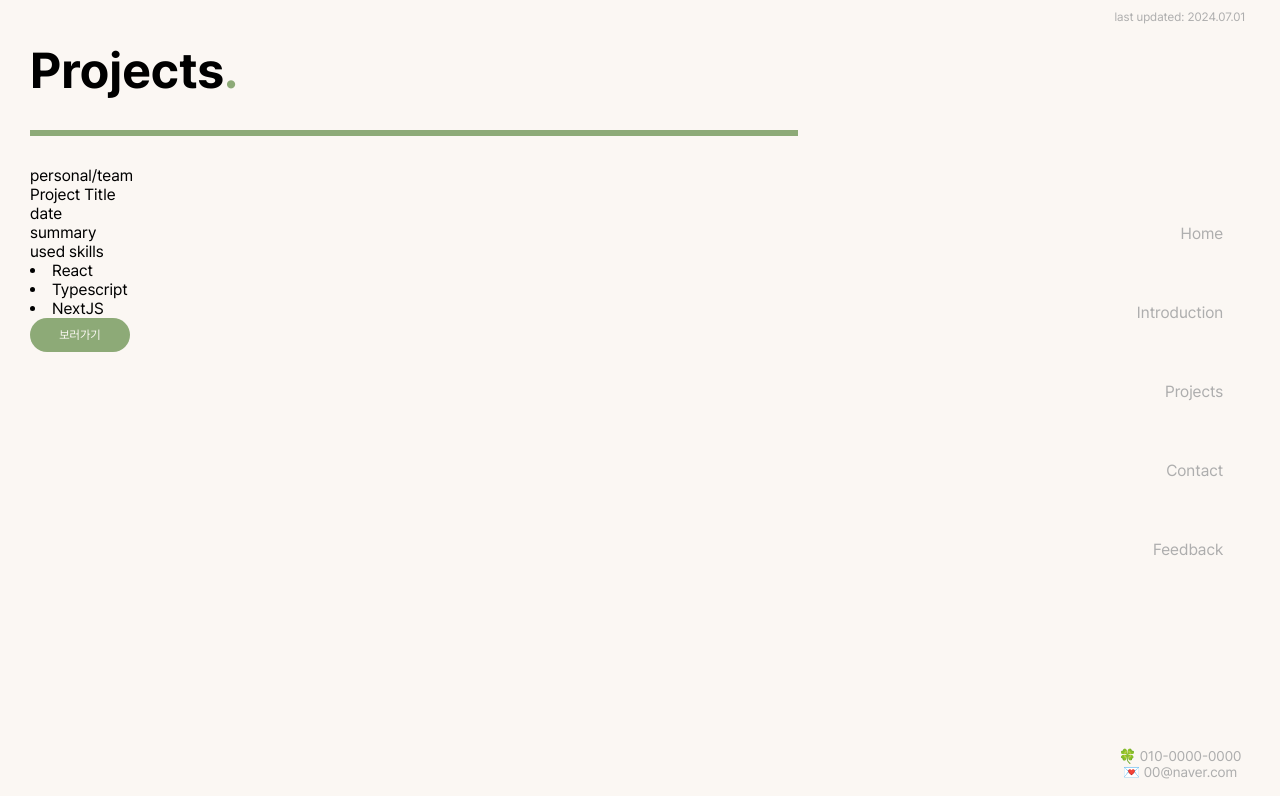
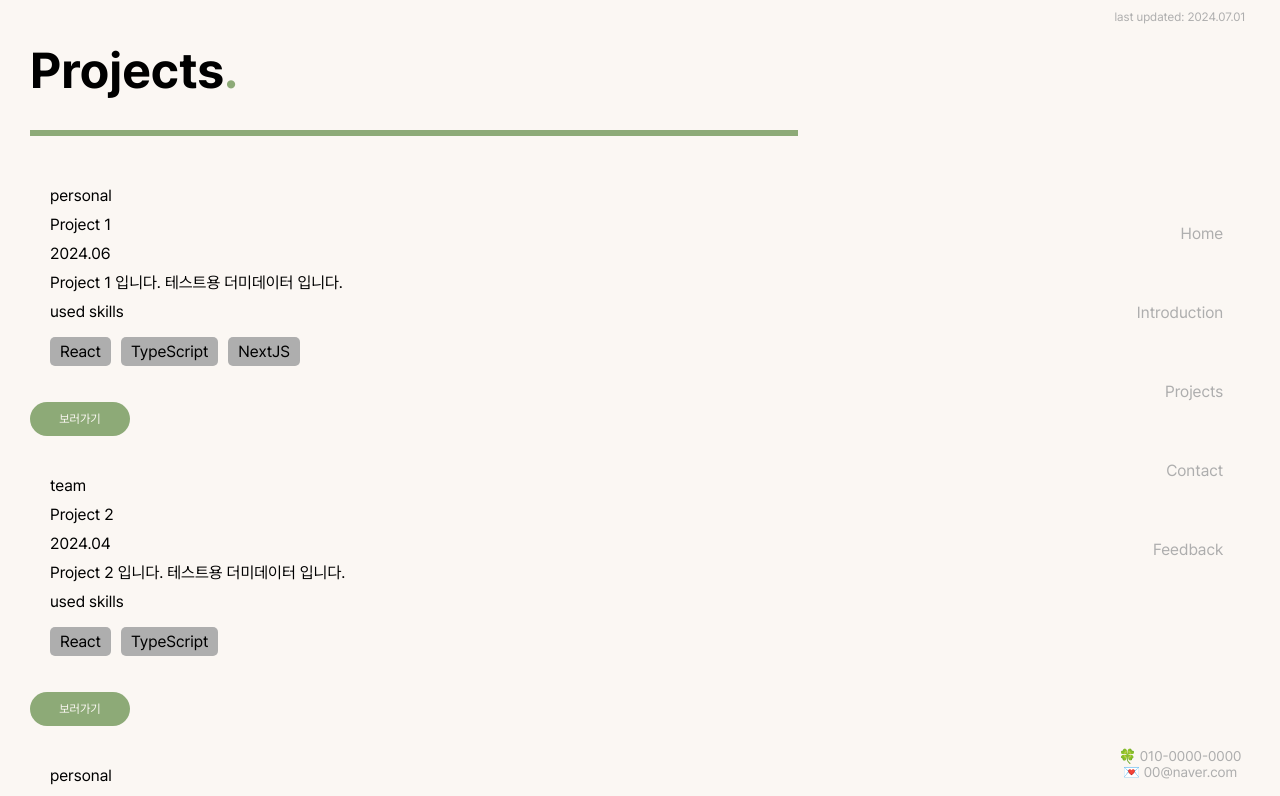
Before and after one commit to vedze/ez-portfolio, a Next.js app: page /projects in a window 1280 px wide. Shown: the top 796 px of the page. Built offline with nearby package versions, Linux system fonts and the light colour scheme.

Commit message:
Fix: ProjectsContent에 보여줄 Project 컴포넌트와 projects 더미데이터 생성하여 테스트

```diff
--- a/src/app/projects/ProjectsContent.tsx
+++ b/src/app/projects/ProjectsContent.tsx
@@ -1,19 +1,18 @@
+import styles from "@/styles/contents/projectscontent.module.css";
+
+import { projects } from "@/util/projects";
+import Project from "@/components/Project";
 import Button from "@/components/Button";
 
 export default function ProjectsContent() {
   return (
-    <div>
-      <div>personal/team</div>
-      <div>Project Title</div>
-      <div>date</div>
-      <div>summary</div>
-      <div>
-        used skills
-        <li>React</li>
-        <li>Typescript</li>
-        <li>NextJS</li>
-      </div>
-      <Button type="button" text="보러가기" />
+    <div className={styles.projectsContent}>
+      {projects.map((project, idx) => (
+        <div key={idx}>
+          <Project project={project} />
+          <Button type="button" text="보러가기" />
+        </div>
+      ))}
     </div>
   );
 }
--- /dev/null
+++ b/src/components/Project.tsx
@@ -0,0 +1,27 @@
+interface ProjectProps {
+  project: ProjectType;
+}
+
+import styles from "@/styles/contents/projectscontent.module.css";
+import { ProjectType } from "@/util/projects";
+
+function Project({ project }: ProjectProps) {
+  return (
+    <div className={styles.project}>
+      <div>{project.type}</div>
+      <div>{project.title}</div>
+      <div>{project.date}</div>
+      <div>{project.summary}</div>
+      <div>
+        used skills
+        <ul>
+          {project.skills.map((skill, idx) => (
+            <li key={idx}>{skill}</li>
+          ))}
+        </ul>
+      </div>
+    </div>
+  );
+}
+
+export default Project;
--- /dev/null
+++ b/src/styles/contents/projectscontent.module.css
@@ -0,0 +1,28 @@
+.projectsContent {
+  display: flex;
+  flex-direction: column;
+  gap: 20px;
+}
+
+.project {
+  padding: 20px;
+  /* line-height: 2em; */
+}
+
+.project div {
+  margin-bottom: 10px;
+}
+
+.project ul {
+  list-style-type: none;
+  padding: 0;
+}
+
+.project li {
+  display: inline-block;
+  border-radius: 5px;
+  margin-right: 10px;
+  padding: 5px 10px;
+
+  background-color: #aeaeae;
+}
--- /dev/null
+++ b/src/util/projects.ts
@@ -0,0 +1,38 @@
+export interface ProjectType {
+  type: string;
+  title: string;
+  date: string;
+  summary: string;
+  skills: string[];
+}
+
+export const projects: ProjectType[] = [
+  {
+    type: "personal",
+    title: "Project 1",
+    date: "2024.06",
+    summary: "Project 1 입니다. 테스트용 더미데이터 입니다.",
+    skills: ["React", "TypeScript", "NextJS"],
+  },
+  {
+    type: "team",
+    title: "Project 2",
+    date: "2024.04",
+    summary: "Project 2 입니다. 테스트용 더미데이터 입니다.",
+    skills: ["React", "TypeScript"],
+  },
+  {
+    type: "personal",
+    title: "Project 3",
+    date: "2024.05",
+    summary: "Project 3 입니다. 테스트용 더미데이터 입니다.",
+    skills: ["React"],
+  },
+  {
+    type: "personal",
+    title: "Project 4",
+    date: "2024.02",
+    summary: "Project 4 입니다. 테스트용 더미데이터 입니다.",
+    skills: ["React", "TypeScript", "NextJS"],
+  },
+];
```
